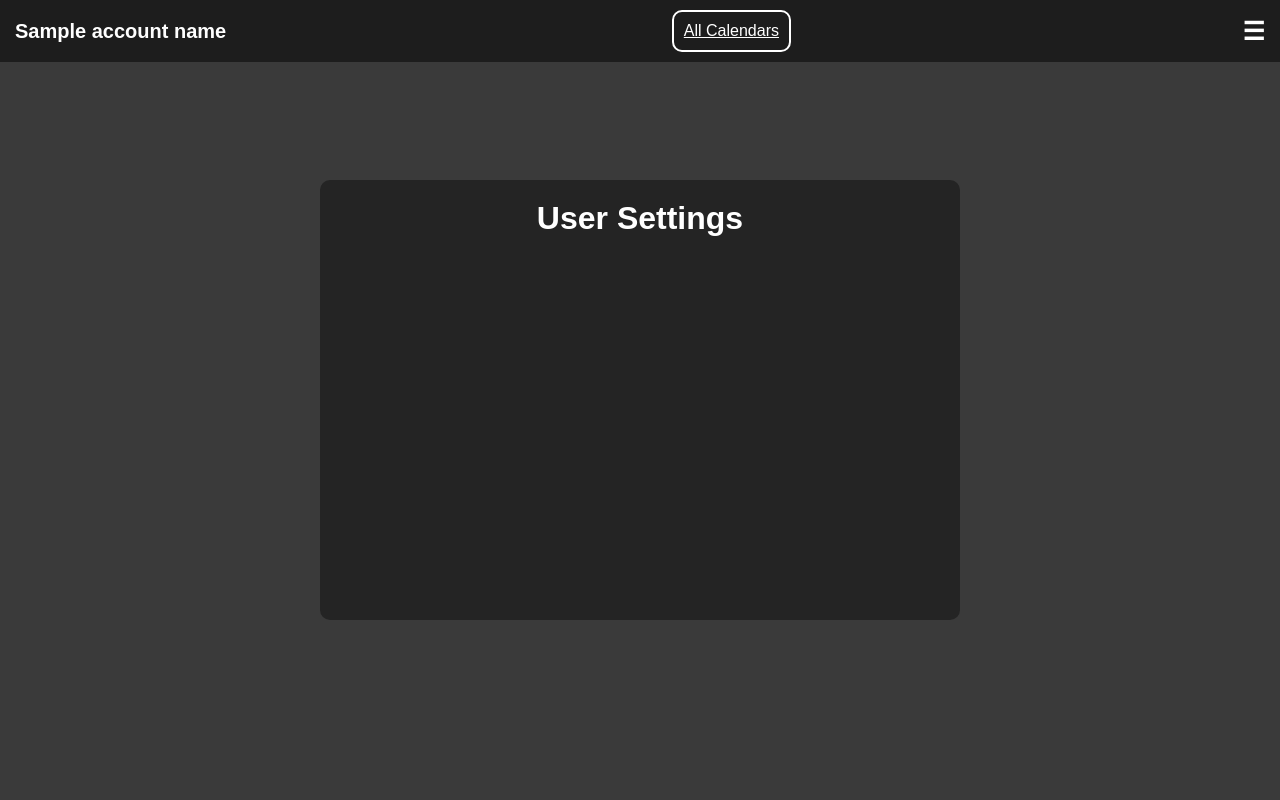
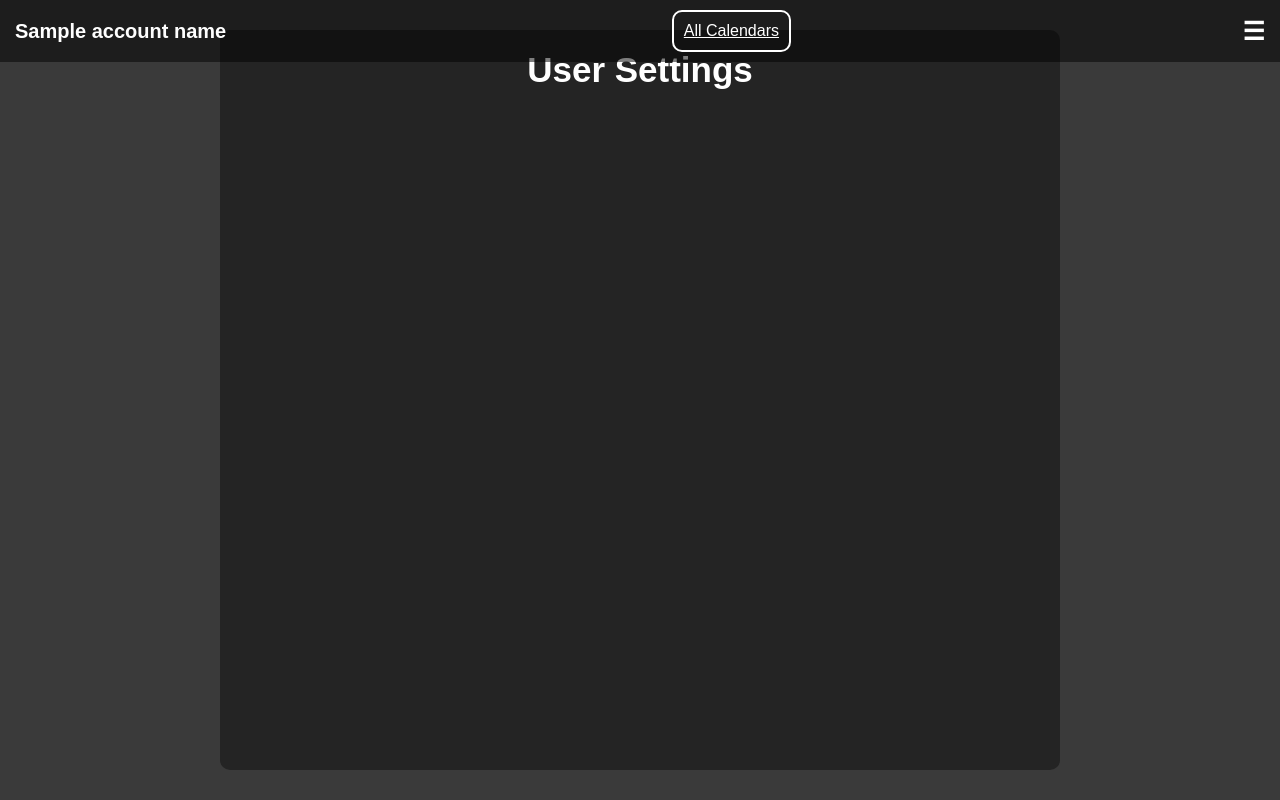
Before and after one commit to Larianter/Palendar, a Django app: template Palendar/palendar_app/templates/settings.html in a window 1280 px wide. Run offline with Django 5.2, Linux system fonts and the light colour scheme; the template is opened without the code that fills it: most values are stand-ins (such as "Sample title", 1, 10 or a date in 2020).

Commit message:
Update settings.html

```diff
--- a/Palendar/palendar_app/templates/settings.html
+++ b/Palendar/palendar_app/templates/settings.html
@@ -131,16 +131,16 @@
         .settings-container {
             background-color: #242424;
             border-radius: 10px;
-            width: 50%;
-            max-width: 600px;
-            min-height: 400px;
+            width: 75%;
+            max-width: 800px;
+            min-height: 700px;
             padding: 20px;
             text-align: center;
         }
 
         .settings-container h1 {
             margin-top: 0;
-            font-size: 32px;
+            font-size: 35px;
             color: #fff;
         }
 
```
